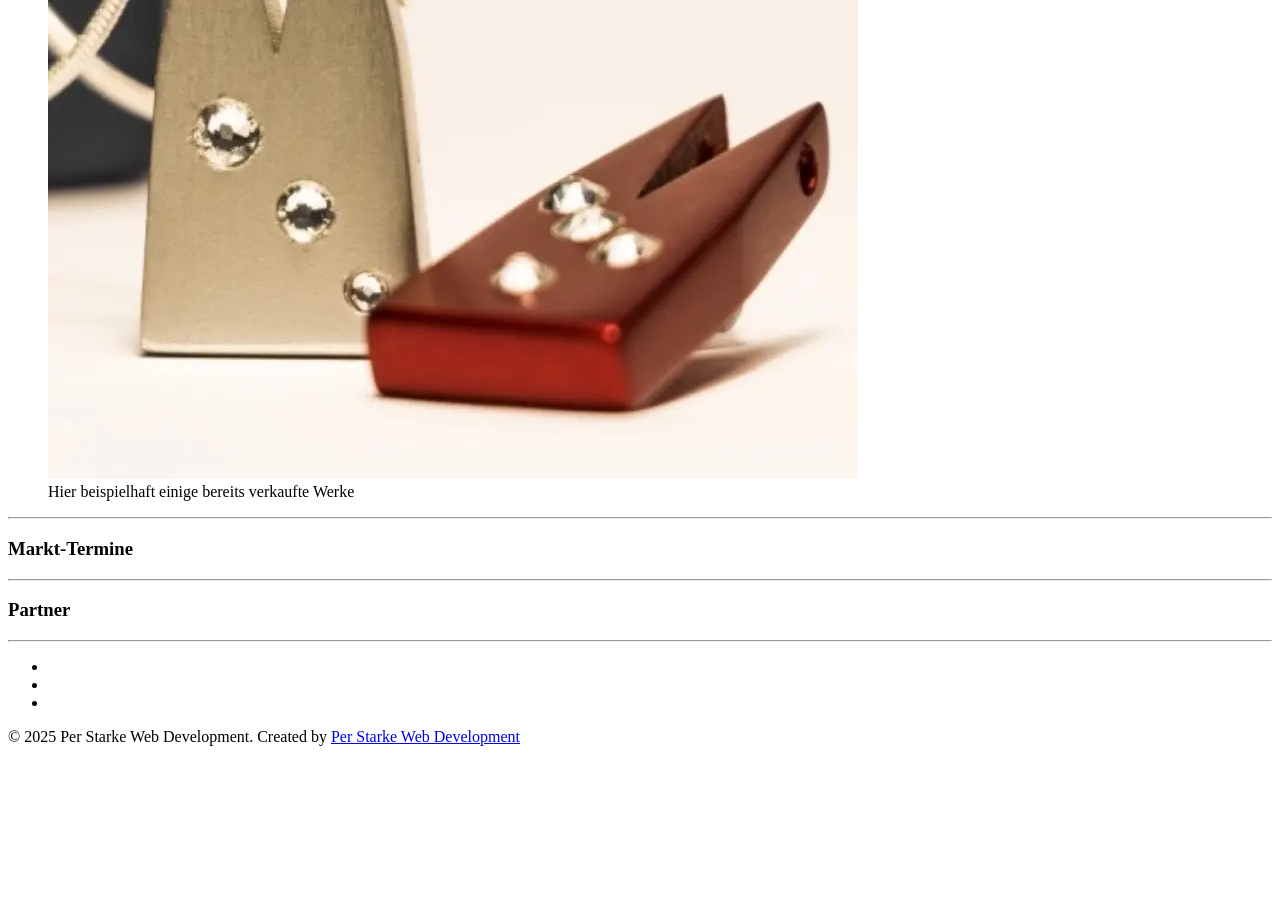
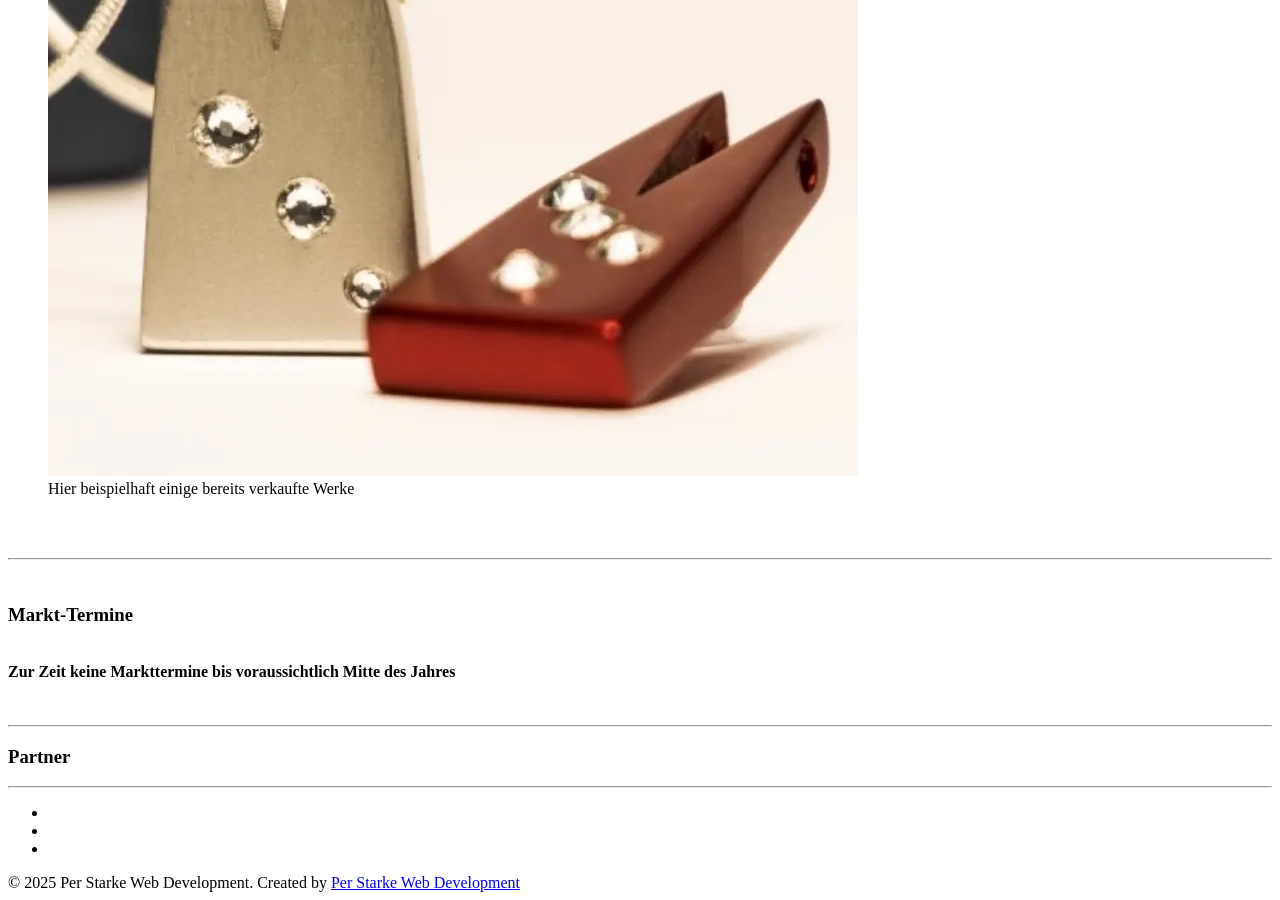
Before and after one commit to aluschmuck-sg-website-draft-pwsd-642xxx/aluschmuck-sg-website-draft-pwsd-642xxx.github.io, a Jekyll site: the page built from _pages/index.html, in a window 1280 px wide and 900 px high, scrolled down 16338 px. Built offline with Jekyll 4.4.1, drawn with Linux system fonts in a browser that asks for light colours; cached includes are drawn as plain includes; before the commit the page ends 17092 px from its top, so only the background shows below that.

Commit message:
section 4

```diff
--- a/_pages/index.html
+++ b/_pages/index.html
@@ -99,7 +99,7 @@ gallery-dom:
 
 
 <section id="zur-person">
-<h2 style="font-size: 140%">Zur Person</h2>
+<h1>Zur Person</h1>
 
     {% include image-text-row %}
 
@@ -142,13 +142,21 @@ gallery-dom:
     {% include gallery id="gallery-dom" caption="Hier beispielhaft einige bereits verkaufte Werke"%}
 </section>
 
+<br><br>
 <hr class="section-sep">
+<br>
 
 
 <section id="markttermine">
 <h1>Markt-Termine</h1>
+    <br>
+    <div class="box box--primary">
+        <strong>Zur Zeit keine Markttermine bis voraussichtlich Mitte des Jahres</strong>
+    </div>
+
 </section>
 
+<br><br>
 <hr class="section-sep">
 
 
--- a/_sass/oneflow/_boxes.scss
+++ b/_sass/oneflow/_boxes.scss
@@ -9,6 +9,7 @@
     border-radius: 5px;
     background-color: rgba($primary-color, 0.05);
     flex: 1 1 calc(100% - 20px);
+    padding: 1rem;
 }
 
 .alternative-color .box {
```
